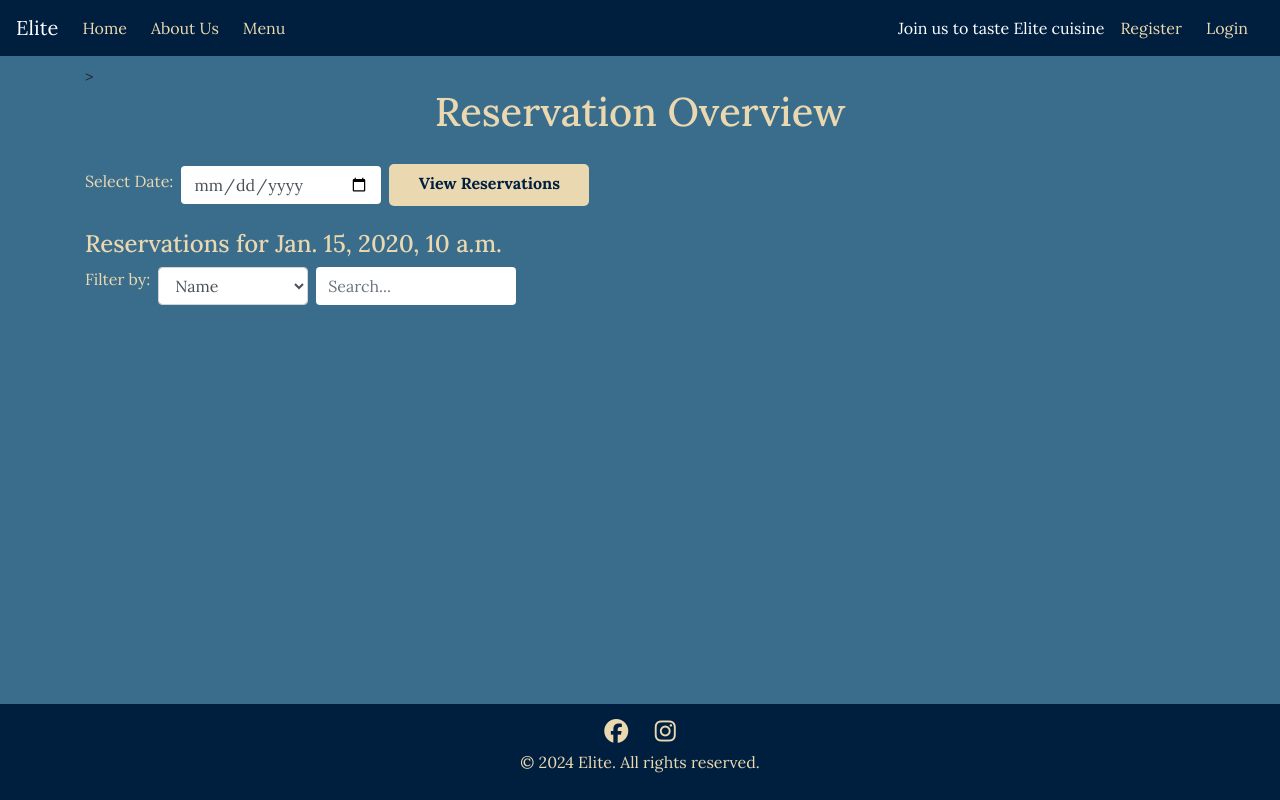
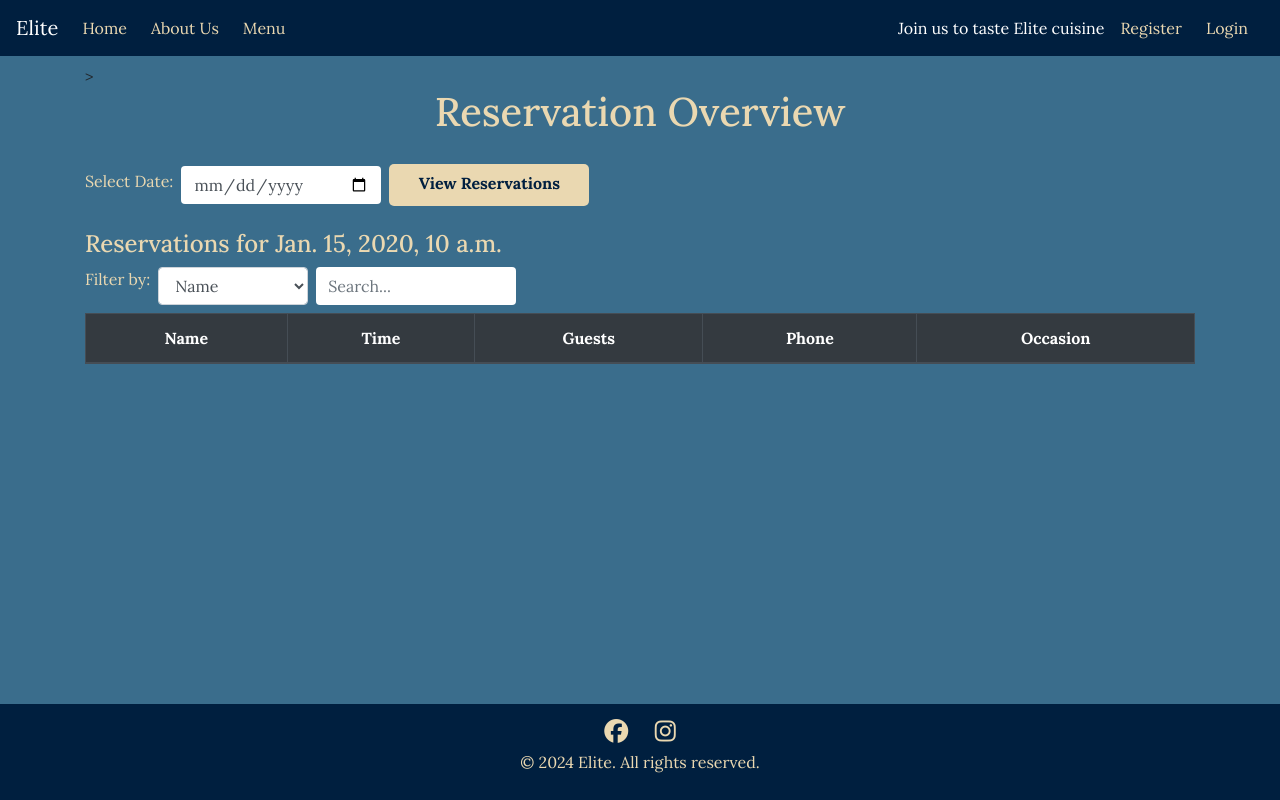
Before and after one commit to DanParkinson/project-4-elite, a Django app: template templates/reservations/view_reservations_by_date.html in a window 1280 px wide. Run offline with Django 3.2, Linux system fonts and the light colour scheme; the template is opened without the code that fills it: most values are stand-ins (such as "Sample title", 1, 10 or a date in 2020); lists and menus that the app fills with data are empty; some libraries are stand-ins or nearby versions.

Commit message:
reservation overview table head styled

```diff
--- a/templates/reservations/view_reservations_by_date.html
+++ b/templates/reservations/view_reservations_by_date.html
@@ -36,6 +36,20 @@
             <input type="text" id="filter_input" placeholder="Search..." class="form-control ml-2" style="max-width: 200px;">
         </div>
 
+        <!-- Reservations Grid -->
+        <div class="table-responsive">
+            <table class="table table-bordered text-center ">
+                <thead class="thead-dark">
+                    <tr>
+                        <th>Name</th>
+                        <th>Time</th>
+                        <th>Guests</th>
+                        <th>Phone</th>
+                        <th>Occasion</th>
+                    </tr>
+                </thead>
+            </table>
+
 
 
 
```
